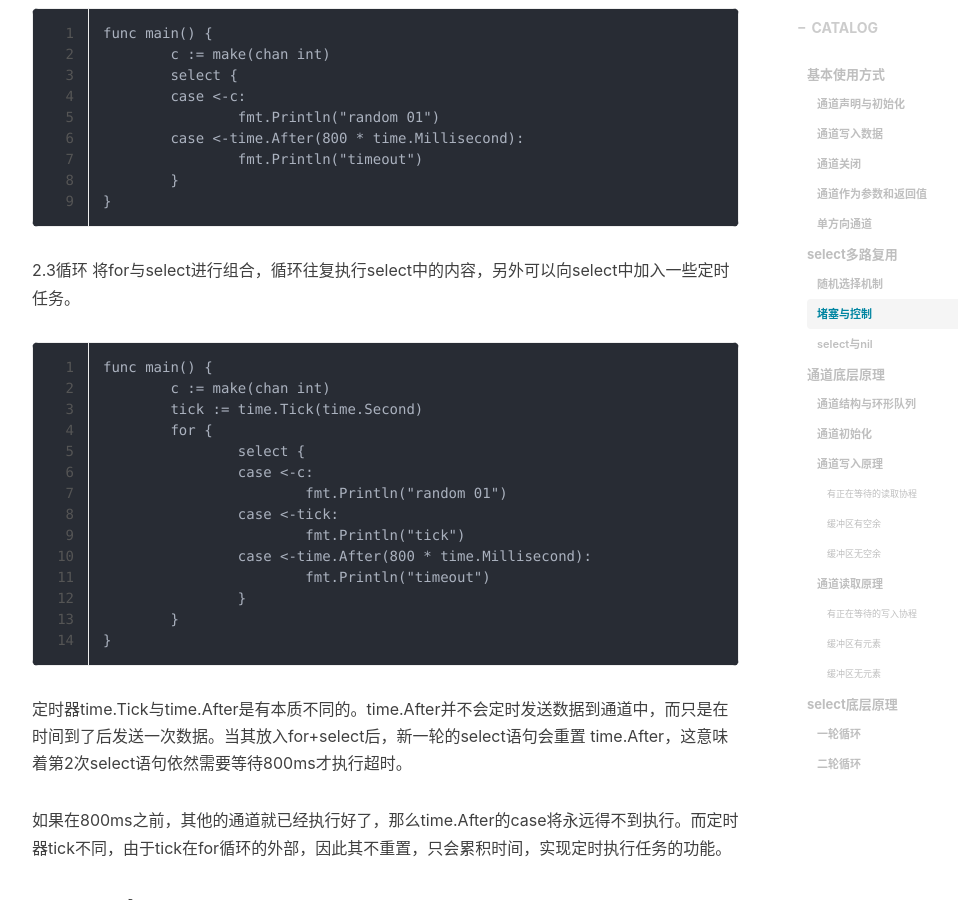
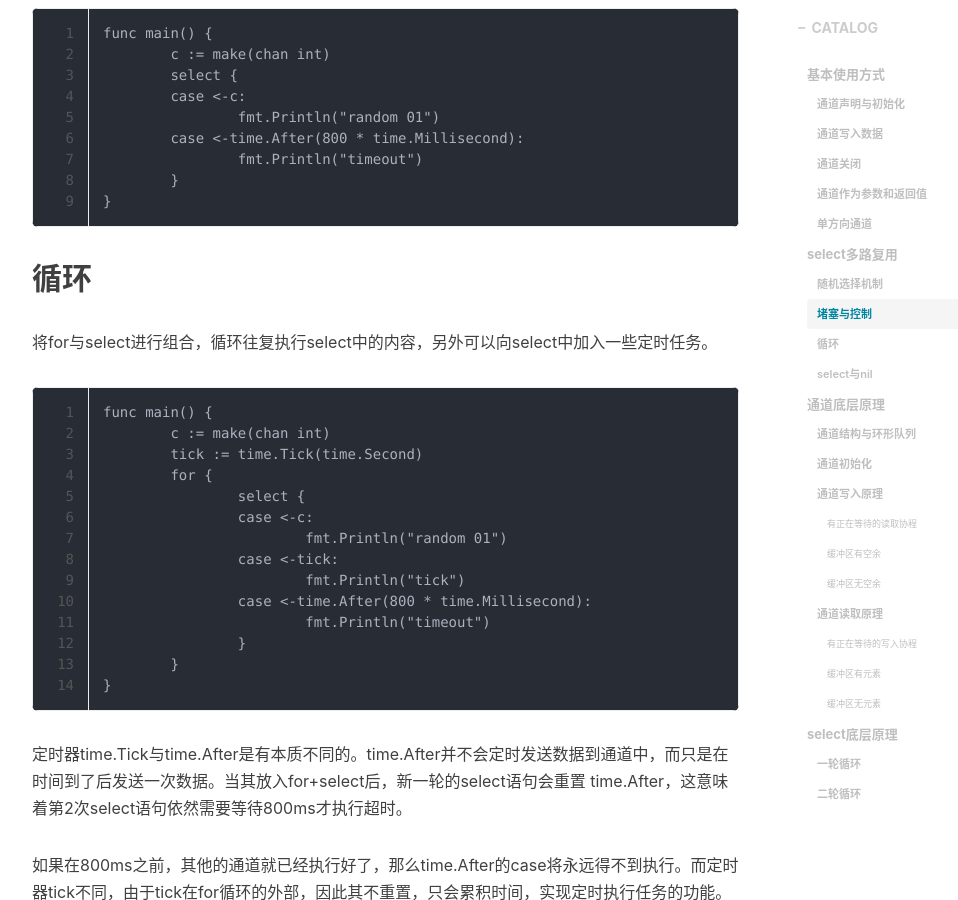
Before and after one commit to wangchanggan/wangchanggan.github.io, a Jekyll site: the page built from _posts/2023-01-24-Golang通道.md, in a window 1280 px wide and 900 px high, scrolled down 5370 px. Shown: the whole window, without its empty margins (233-1191 px from the left). Built offline with Jekyll 4.4.1, drawn with Linux system fonts in a browser that asks for light colours; nearby versions of some CDN libraries; comment, search, counter and statistics services are not loaded.

Commit message:
Golang通道

````diff
--- a/_posts/2023-01-24-Golang通道.md
+++ b/_posts/2023-01-24-Golang通道.md
@@ -158,7 +158,7 @@ func main() {
 	}
 }
 ```
-2.3循环
+## 循环
 将for与select进行组合，循环往复执行select中的内容，另外可以向select中加入一些定时任务。
 ```
 func main() {
@@ -226,6 +226,7 @@ type hchan struct {
 * 当分配的通道中数据的容量为0时，只用在内存中分配hchan结构体的大小即可。
 * 当通道的元素中不包含指针时，连续分配hchan结构体大小+size元素大小。
 * 当通道的元素中包含指针时，需要单独分配内存空间，因为当元素中包含指针时，需要单独分配空间才能正常进行垃圾回收。
+
 ## 通道写入原理
 ### 有正在等待的读取协程
 通道hchan结构中的recvq字段存储了正在等待的协程链表，每个协程对应一个sudog结构，它是对协程的封装，包含了准备获取的协程中的元素指针等。
````
